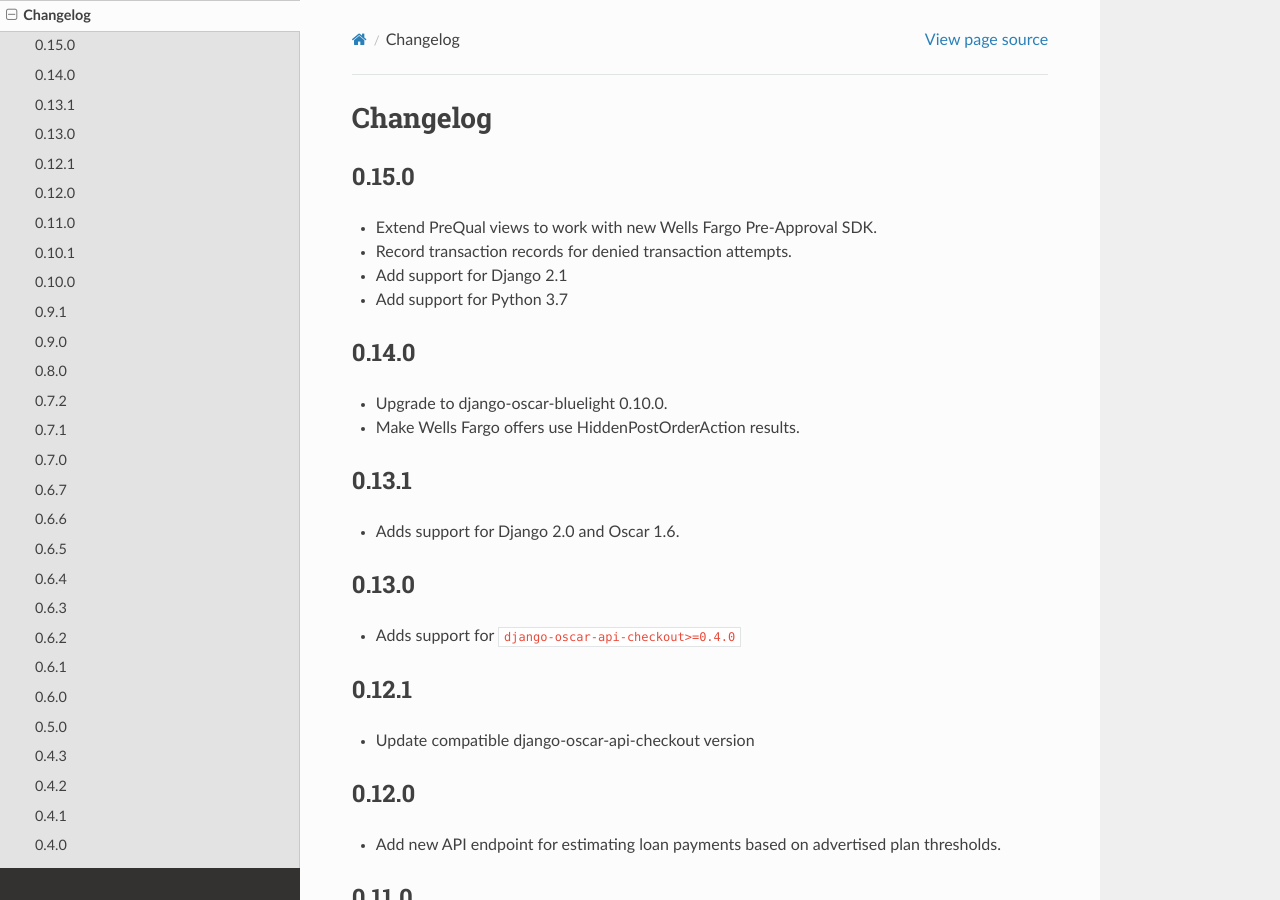
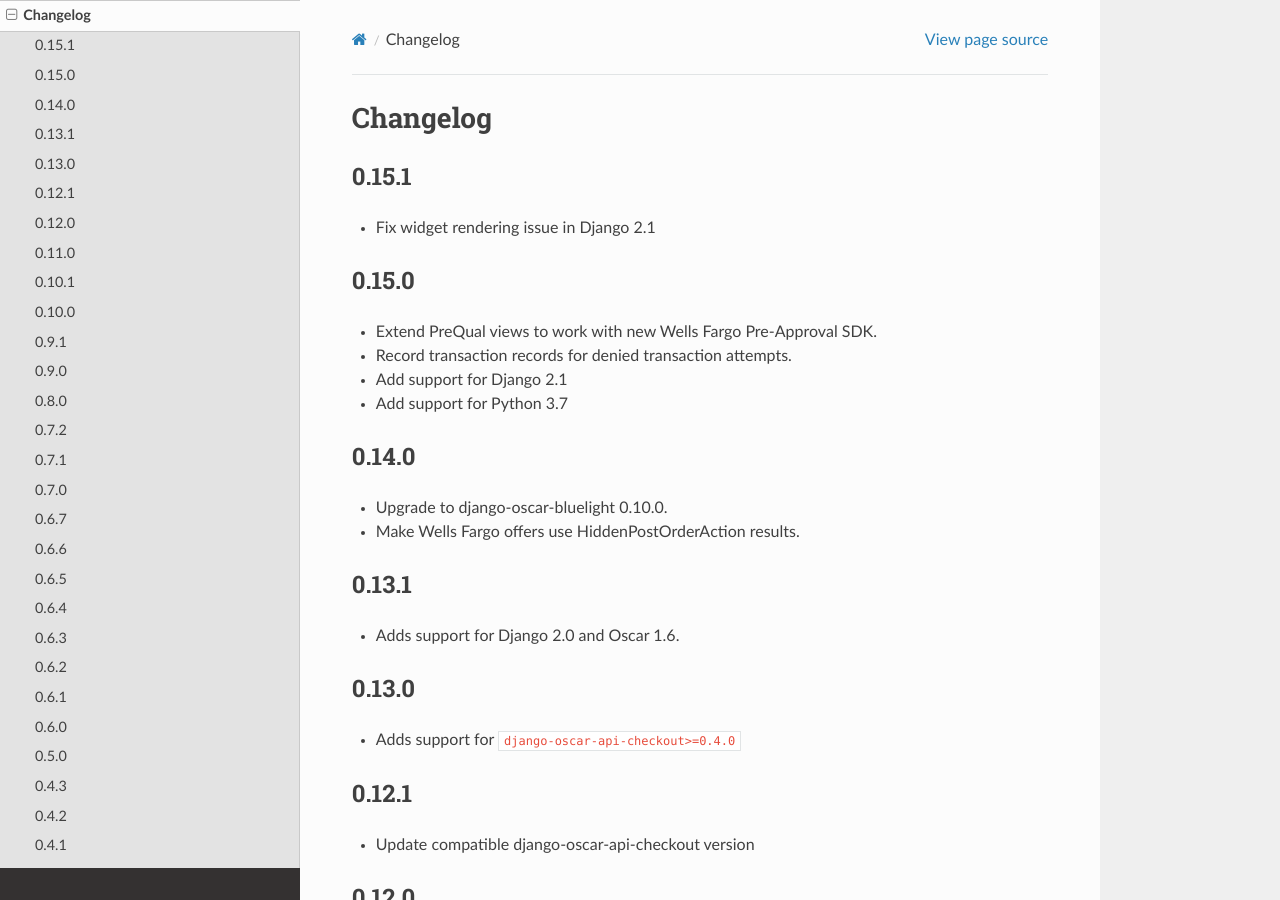
Before and after one commit to thelabnyc/django-oscar-wfrs, a Sphinx documentation site: the page built from docs/changes.rst, in a window 1280 px wide and 900 px high. Built offline with Sphinx 7.4.7 and the Read the Docs theme 2.0.0, drawn with Linux system fonts in a browser that asks for light colours; the version number could not be read and is left out.

Commit message:
Update changelog

```diff
--- a/docs/changes.rst
+++ b/docs/changes.rst
@@ -2,6 +2,10 @@
 
 Changelog
 =========
+
+0.15.1
+------------------
+- Fix widget rendering issue in Django 2.1
 
 0.15.0
 ------------------
```
